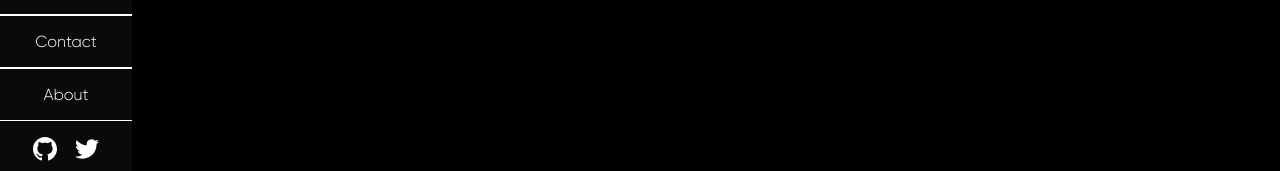
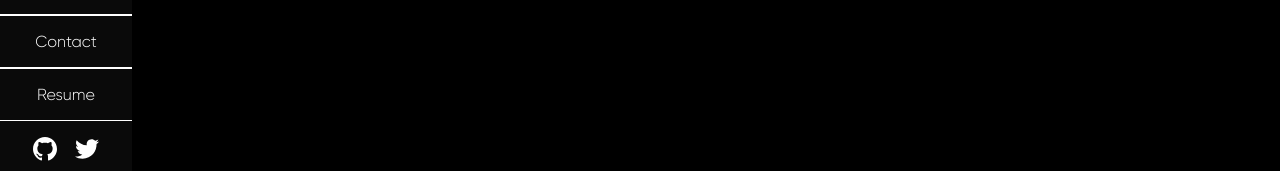
Before and after one commit to sandeep-jaiswar/sandeepjaiswar, a React (Create React App) app: page / in a window 1280 px wide. Shown: the part 227-398 px from the top of the page. Built offline with nearby package versions, Linux system fonts and the light colour scheme; a web font is replaced by a local one.

Commit message:
refs#7 added resume link

```diff
--- a/src/App.js
+++ b/src/App.js
@@ -20,7 +20,6 @@ function App() {
         <Myskill/>
         <Work/>
         <Contact/>
-        <About/>
       </div>
     </div>
   );
--- a/src/components/Navigator/Navigator.js
+++ b/src/components/Navigator/Navigator.js
@@ -2,7 +2,7 @@ import React from 'react';
 import "../../styles/_navigator.scss";
 
 function Navigator() {
-    const linksArr = [{name : "My Skills", id : "myskill_container"},{name : "Projects", id : "work_container"},{name : "Contact", id : "contact_container"},{name : "About", id : "about_container"}];
+    const linksArr = [{name : "My Skills", id : "myskill_container"},{name : "Projects", id : "work_container"},{name : "Contact", id : "contact_container"}];
     const socialLinks = [{
         url: "https://github.com/sandeep-jaiswar",
         imgSrc:"assets/images/github.svg",
@@ -14,7 +14,7 @@ function Navigator() {
         alt:"twitter"
     }];
     const scrollHandle = id =>{
-        document.getElementById(id).scrollIntoView();
+        document.getElementById(id).scrollIntoView({behavior:'smooth'});
     }
     return (
         <div className='navigator' id='navigator'>
@@ -26,6 +26,9 @@ function Navigator() {
                     <span>{li.name}</span>
                 </div>
             ))}
+            <div onClick={()=>window.open(`https://docs.google.com/document/d/1pUSVlqQtGM-PCkBxDqH_JHH1PiDXsWSq9_Wzw-lHrXA/edit`)} className='nav__li'>
+                <span>{`Resume`}</span>
+            </div>
             <div className='social__tab'>
                 {socialLinks.map((li)=>(
                     <img src={li.imgSrc} alt={li.alt} onClick={()=>window.open(li.url)} />
```
